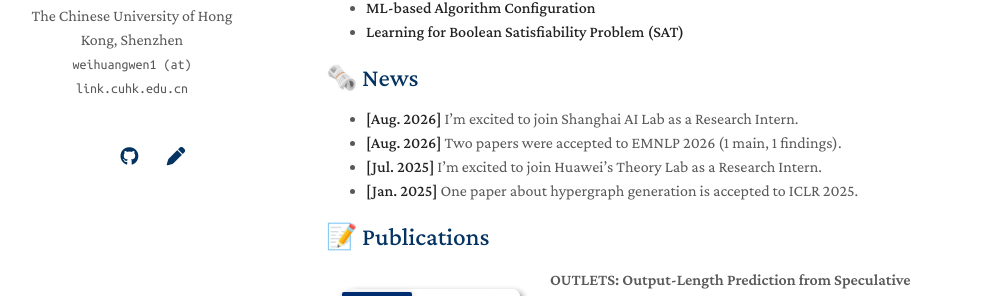
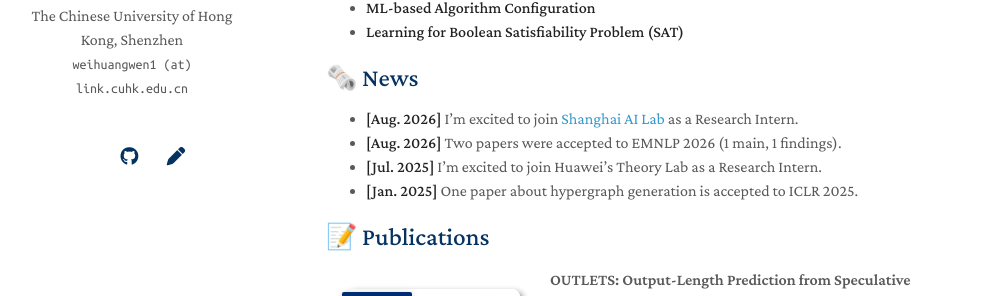
Before and after one commit to markwwen/markwwen.github.io, a Jekyll site: the page built from index.md, in a window 1280 px wide and 900 px high. Shown: the part 319-615 px from the top of the window, without its empty margins (144-1136 px from the left). Built offline with Jekyll 4.4.1, drawn with Linux system fonts in a browser that asks for light colours; a style sheet for code colours, icons or effects is not loaded; our own code applies the rules of GitHub Pages for plain Markdown files; part of the change alters nothing that is shown.

```diff
--- a/index.md
+++ b/index.md
@@ -17,7 +17,7 @@ I am now a fourth-year Ph.D. candidate in the School of Data Science at [The Chi
 
 ## 🗞️ News
 
-- **[Aug. 2026]** I'm excited to join Shanghai AI Lab as a Research Intern.
+- **[Aug. 2026]** I'm excited to join [Shanghai AI Lab](https://www.shlab.org.cn/) as a Research Intern.
 - **[Aug. 2026]** Two papers were accepted to EMNLP 2026 (1 main, 1 findings).
 - **[Jul. 2025]** I'm excited to join Huawei's Theory Lab as a Research Intern.
 - **[Jan. 2025]** One paper about hypergraph generation is accepted to ICLR 2025.
```
